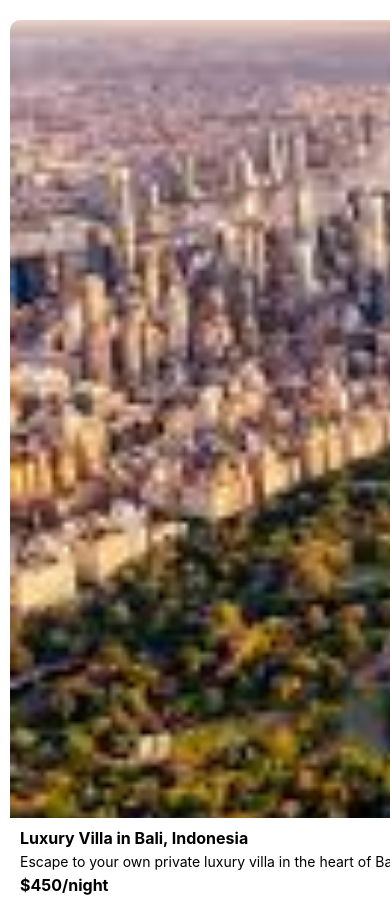
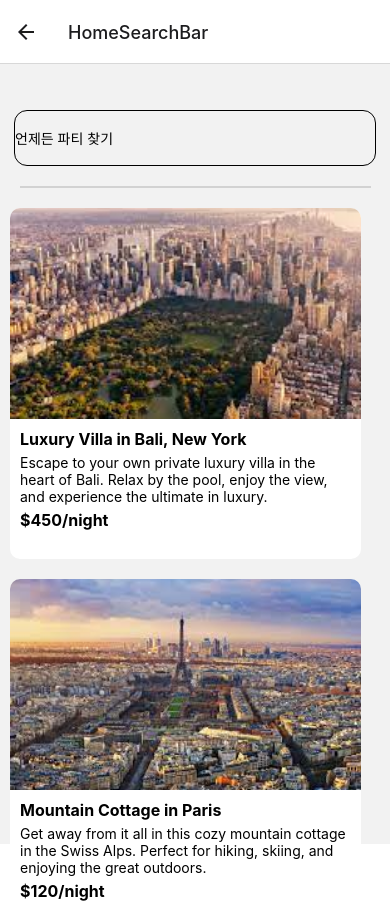
Before and after one commit to dudcks5477/Capstone_partypeople, a React Native app in the folder frontend/: screen /HomeSearchBar in a window 390 px wide. Shown: the top 903 px of the page. Built offline with nearby package versions, Linux system fonts and the light colour scheme.

Commit message:
Chan upload

```diff
--- a/frontend/App.js
+++ b/frontend/App.js
@@ -9,14 +9,13 @@ const Stack = createNativeStackNavigator();
 
 const App = () => {
   return (
-    <Listings/>
-    // <NavigationContainer>
-    //   <Stack.Navigator>
-    //     <Stack.Screen name="Login" component={LoginScreen} />
-    //     <Stack.Screen name="HomeSearchBar" component={HomeScreen} />
-    //     <Stack.Screen name="BottomTab" component={UnderBarButton} options={{ headerShown: false }} />
-    //   </Stack.Navigator>
-    // </NavigationContainer>
+    <NavigationContainer>
+      <Stack.Navigator>
+        <Stack.Screen name="Login" component={LoginScreen} />
+        <Stack.Screen name="HomeSearchBar" component={HomeScreen} />
+        <Stack.Screen name="BottomTab" component={UnderBarButton} options={{ headerShown: false }} />
+      </Stack.Navigator>
+    </NavigationContainer>
   );
 };
 
--- a/frontend/src/components/Card.js
+++ b/frontend/src/components/Card.js
@@ -19,7 +19,7 @@ const styles = StyleSheet.create({
     overflow: 'hidden',
     elevation: 5,
     margin: 10,
-    width: '48%',
+    width: '90%',
     aspectRatio: 1,
   },
   image: {
--- a/frontend/src/components/Listings.js
+++ b/frontend/src/components/Listings.js
@@ -6,7 +6,7 @@ const listings = [
   {
     id: 1,
     image: require('../assets/newyork.jpeg'),
-    title: 'Luxury Villa in Bali, Indonesia',
+    title: 'Luxury Villa in Bali, New York',
     description:
       'Escape to your own private luxury villa in the heart of Bali. Relax by the pool, enjoy the view, and experience the ultimate in luxury.',
     price: '$450/night',
@@ -14,7 +14,7 @@ const listings = [
   {
     id: 2,
     image: require('../assets/paris.jpeg'),
-    title: 'Mountain Cottage in Switzerland',
+    title: 'Mountain Cottage in Paris',
     description:
       'Get away from it all in this cozy mountain cottage in the Swiss Alps. Perfect for hiking, skiing, and enjoying the great outdoors.',
     price: '$120/night',
@@ -22,7 +22,7 @@ const listings = [
   {
     id: 3,
     image: require('../assets/seoul.jpeg'),
-    title: 'Beachfront Bungalow in Thailand',
+    title: 'Beachfront Bungalow in Seoul',
     description:
       'Relax on the beach in your own private bungalow in Thailand. Perfect for soaking up the sun, swimming in the sea, and enjoying the local cuisine.',
     price: '$200/night',
@@ -32,7 +32,7 @@ const listings = [
 const PartyCard = () => {
   return (
     <View style={styles.container}>
-      <ScrollView horizontal>
+      <ScrollView vertical>
         {listings.map((listing) => (
           <Card
             key={listing.id}
--- a/frontend/src/screens/HomeScreen.js
+++ b/frontend/src/screens/HomeScreen.js
@@ -2,12 +2,14 @@ import React from 'react';
 import SearchBar from '../container/SearchBar';
 import { createNativeStackNavigator } from '@react-navigation/native-stack';
 import Line from '../container/Line';
+import Listings from '../components/Listings'
 
 const Stack = createNativeStackNavigator();
 const HomeScreen = () => (
   <>
     <SearchBar/>
     <Line style={{marginTop: 20}} />
+    <Listings/>
   </>
 );
 
```
Also changed, not shown: 1 other file (tests, documents, lock files or other folders).
